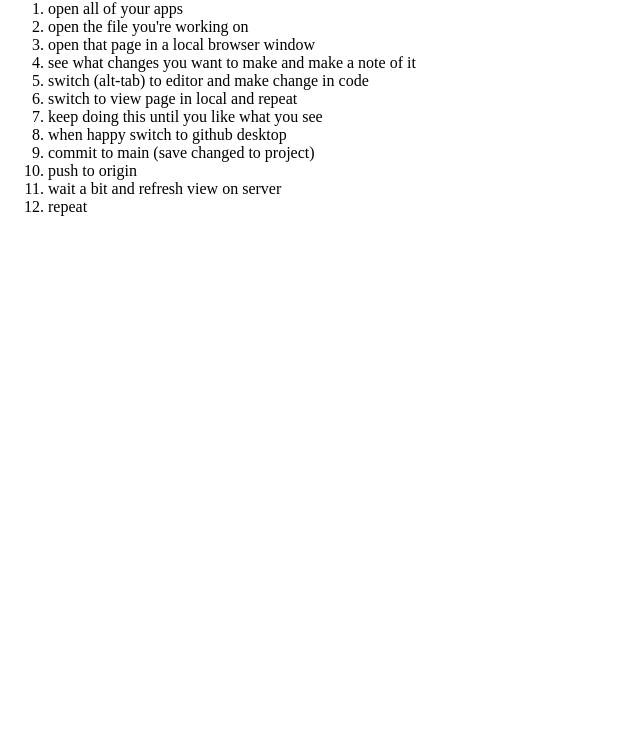
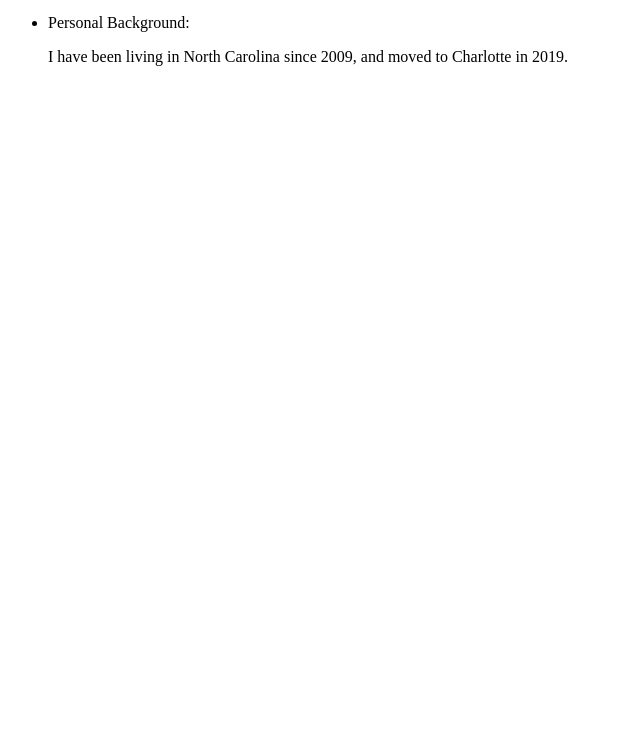
Before and after one commit to LPr1370/LPr1370.github.io, a plain HTML site: page index.html in a window 1280 px wide. Shown: the part 66-800 px from the top of the page, without its empty margins (0-640 px from the left). Drawn offline with Linux system fonts and the light colour scheme.

Commit message:
Changed the example given to text, and updated index

```diff
--- a/index.html
+++ b/index.html
@@ -1,16 +1,16 @@
-<h1>Lucas Prieto's Lame Panda | CP-CO-01</h1>
+<!DOCTYPE html>
+<html lang="en">
+	<head>
+		<meta charset="utf-8" />
+		<meta name="viewport" content="width=device-width, initial-scale=1.0" />
+		<title> Lucas Prieto's Lame Panda | CP-CO-01</title>
+		<link href="styles.css" rel="stylesheet"/>
+	</head>
+	<body>
+		<h1>Lucas Prieto's Lame Panda | CP-CO-01</h1>
 
-<ol>
-	<li>open all of your apps</li>
-	<li>open the file you're working on</li>
-	<li>open that page in a local browser window</li>
-	<li>see what changes you want to make and make a note of it</li>
-	<li>switch (alt-tab) to editor and make change in code</li>
-	<li>switch to view page in local and repeat</li>
-	<li>keep doing this until you like what you see</li>
-	<li>when happy switch to github desktop</li>
-	<li>commit to main (save changed to project)</li>
-	<li>push to origin</li>
-	<li>wait a bit and refresh view on server</li>
-	<li>repeat</li>
-</ol>
+		<ul>
+			<li><p class="bullet-title">Personal Background:</p><p class="bullet-content"> I have been living in North Carolina since 2009, and moved to Charlotte in 2019. </p></li>
+		</ul>
+	</body>
+</html>
```
Also changed, not shown: example.txt (added).
